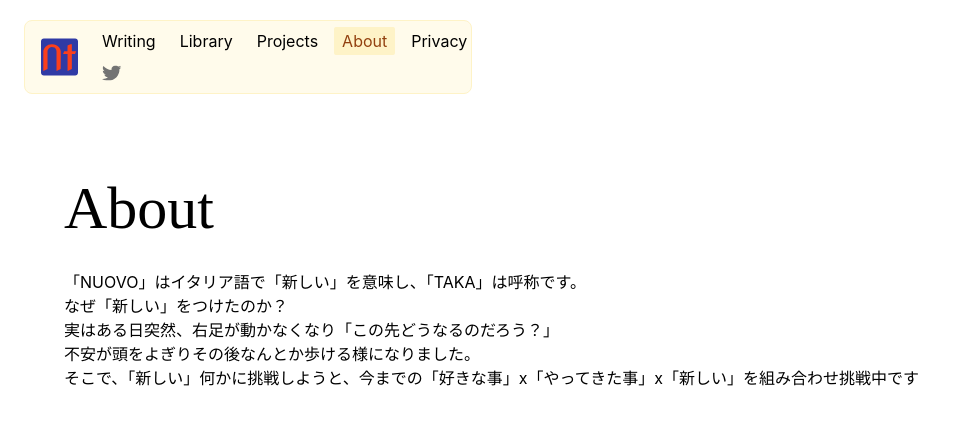
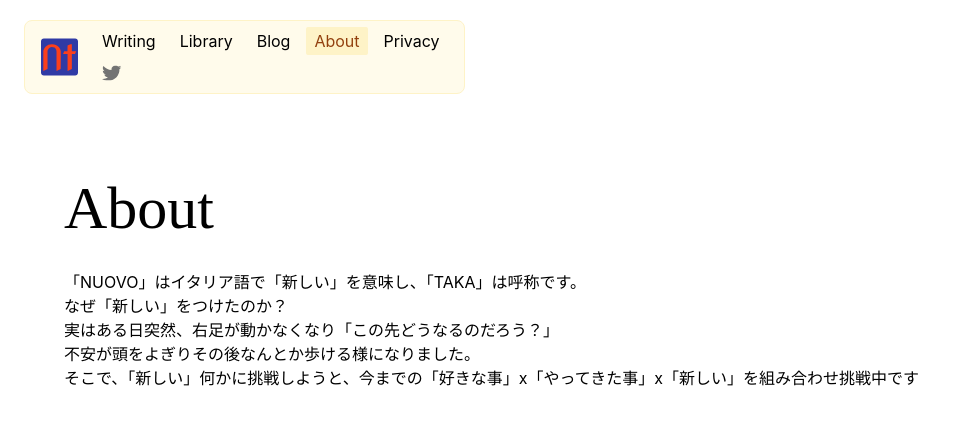
Before and after one commit to nuovotaka/obsidian-nextjs-blog, a Next.js app: page /about in a window 1280 px wide. Shown: the top 424 px of the page, without its empty margins (0-953 px from the left). Built offline with nearby package versions, Linux system fonts and the light colour scheme; a web font is replaced by a local one.

Commit message:
Comment out /Projects

```diff
--- a/components/layouts/BaseLayout.tsx
+++ b/components/layouts/BaseLayout.tsx
@@ -6,7 +6,7 @@ const BaseLayout: React.FC<PropsWithChildren> = ({ children }) => {
     const navLinks = [
       { label: 'Writing', href: '/posts' },
       { label: 'Library', href: '/books' },
-      { label: 'Projects', href: '/projects' },
+      { label: 'Blog', href: 'https://blog.nuovotaka.com' },
       { label: 'About', href: '/about' },
       { label: 'Privacy', href: '/privacy' },
     ]
--- a/pages/index.tsx
+++ b/pages/index.tsx
@@ -6,7 +6,6 @@ import BaseLayout from 'components/layouts/BaseLayout'
 import { NextPageWithLayout } from 'lib/utilityTypes'
 import PostCard from 'components/PostCard'
 import BookCard from 'components/BookCard'
-import ProjectCard from 'components/ProjectCard'
 
 export async function getStaticProps() {
   const byDescLastUpdated = (a: Post | Project, b: Post | Project) => {
@@ -49,11 +48,11 @@ const Home: NextPageWithLayout = (props) => {
           <BookCard key={idx} {...Book} />
         ))}
       </section>
-      <hr className='my-8' />
+      {/* <hr className='my-8' />
       <h2>Projects</h2>
       {projects.map((project, idx) => (
         <ProjectCard key={'project-'+idx} {...project} />
-      ))}
+      ))} */}
     </div>
   )
 }
```
